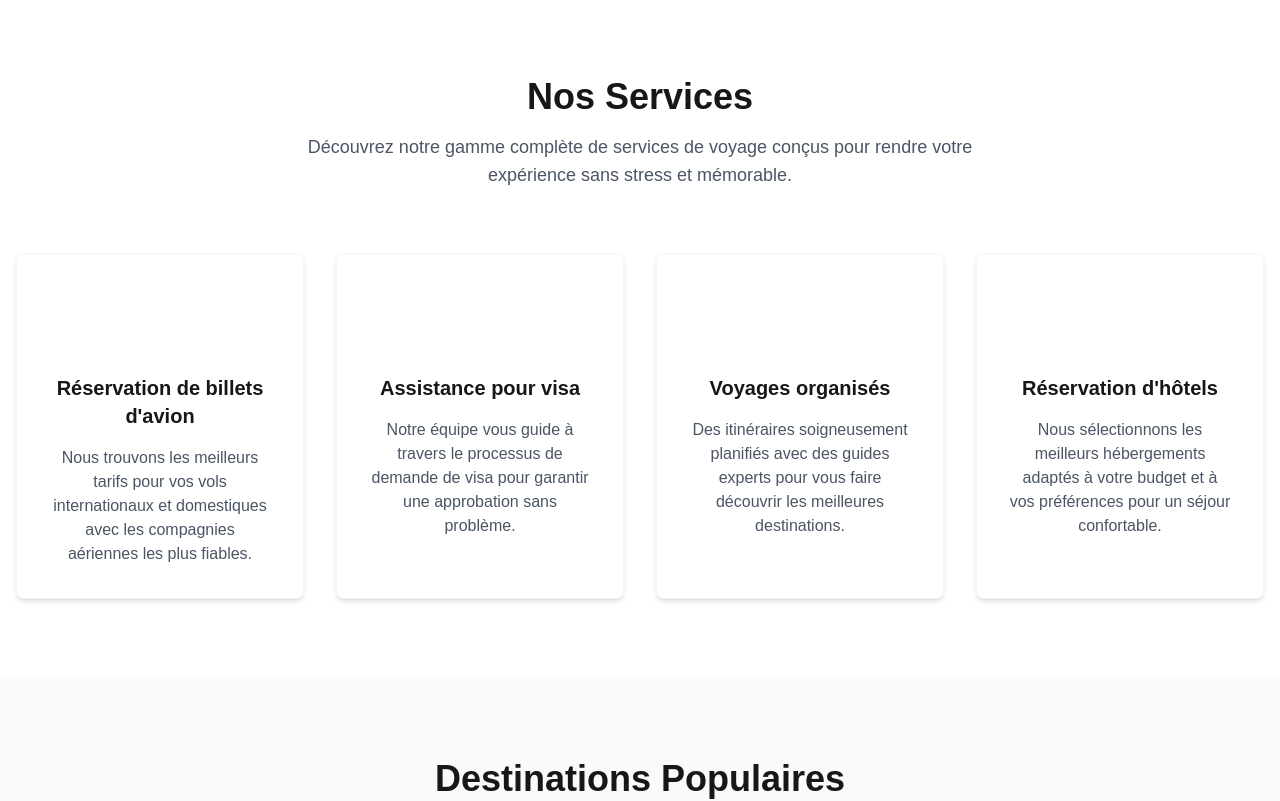
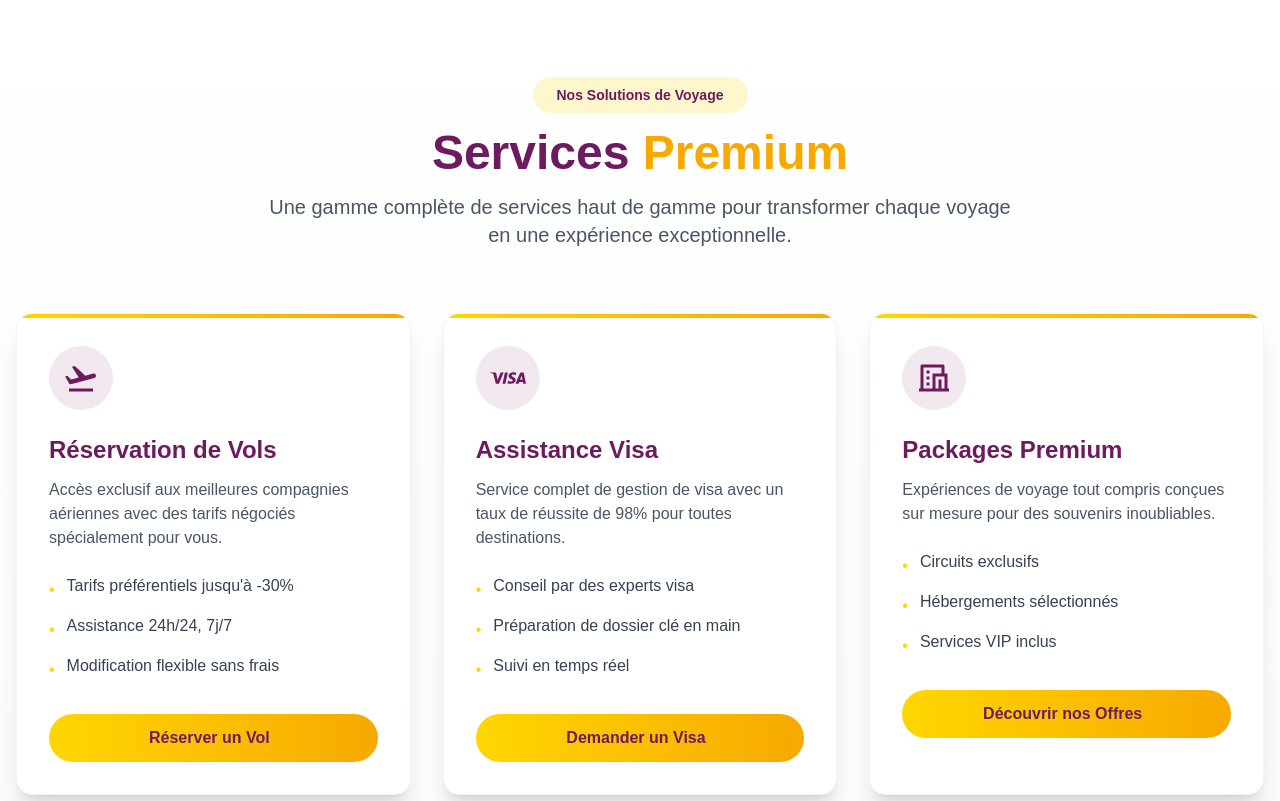
Before and after one commit to freddymk313/metrotravels, a Next.js app: page / in a window 1280 px wide. Shown: the part 980-1781 px from the top of the page. Built offline with nearby package versions, Linux system fonts and the light colour scheme.

Commit message:
services ok

```diff
--- a/components/Services.tsx
+++ b/components/Services.tsx
@@ -1,57 +1,99 @@
-// components/Services.tsx
 import React from 'react';
+import { FaPlaneDeparture, FaPassport, FaSuitcaseRolling } from "react-icons/fa";
+import { RiFlightTakeoffLine, RiVisaLine, RiHotelLine } from "react-icons/ri";
 
 const services = [
   {
-    icon: 'ri-flight-takeoff-line',
-    title: "Réservation de billets d'avion",
-    description:
-      'Nous trouvons les meilleurs tarifs pour vos vols internationaux et domestiques avec les compagnies aériennes les plus fiables.',
+    icon: <RiFlightTakeoffLine className="text-4xl" />,
+    title: "Réservation de Vols",
+    description: "Accès exclusif aux meilleures compagnies aériennes avec des tarifs négociés spécialement pour vous.",
+    features: [
+      "Tarifs préférentiels jusqu'à -30%",
+      "Assistance 24h/24, 7j/7",
+      "Modification flexible sans frais",
+    ],
+    button: "Réserver un Vol",
   },
   {
-    icon: 'ri-passport-line',
-    title: 'Assistance pour visa',
-    description:
-      'Notre équipe vous guide à travers le processus de demande de visa pour garantir une approbation sans problème.',
+    icon: <RiVisaLine className="text-4xl" />,
+    title: "Assistance Visa",
+    description: "Service complet de gestion de visa avec un taux de réussite de 98% pour toutes destinations.",
+    features: [
+      "Conseil par des experts visa",
+      "Préparation de dossier clé en main",
+      "Suivi en temps réel",
+    ],
+    button: "Demander un Visa",
   },
   {
-    icon: 'ri-route-line',
-    title: 'Voyages organisés',
-    description:
-      'Des itinéraires soigneusement planifiés avec des guides experts pour vous faire découvrir les meilleures destinations.',
-  },
-  {
-    icon: 'ri-hotel-line',
-    title: "Réservation d'hôtels",
-    description:
-      'Nous sélectionnons les meilleurs hébergements adaptés à votre budget et à vos préférences pour un séjour confortable.',
+    icon: <RiHotelLine className="text-4xl" />,
+    title: "Packages Premium",
+    description: "Expériences de voyage tout compris conçues sur mesure pour des souvenirs inoubliables.",
+    features: [
+      "Circuits exclusifs",
+      "Hébergements sélectionnés",
+      "Services VIP inclus",
+    ],
+    button: "Découvrir nos Offres",
   },
 ];
 
 const Services: React.FC = () => {
   return (
-    <section id="services" className="py-20 bg-white">
+    <section id="services" className="py-20 bg-gradient-to-b from-white to-gray-50">
       <div className="container mx-auto px-4">
         <div className="text-center mb-16">
-          <h2 className="text-3xl md:text-4xl font-bold text-primary mb-4">Nos Services</h2>
-          <p className="text-lg text-gray-600 max-w-2xl mx-auto">
-            Découvrez notre gamme complète de services de voyage conçus pour rendre votre expérience sans stress et mémorable.
+          <span className="inline-block bg-[#FFD600]/20 text-[#6D1A5F] px-6 py-2 rounded-full text-sm font-semibold mb-4">
+            Nos Solutions de Voyage
+          </span>
+          <h2 className="text-4xl md:text-5xl font-bold text-[#6D1A5F] mb-4">
+            Services <span className="text-[#F7A900]">Premium</span>
+          </h2>
+          <p className="text-xl text-gray-600 max-w-3xl mx-auto">
+            Une gamme complète de services haut de gamme pour transformer chaque voyage en une expérience exceptionnelle.
           </p>
         </div>
 
-        <div className="grid grid-cols-1 md:grid-cols-2 lg:grid-cols-4 gap-8">
+        <div className="grid grid-cols-1 md:grid-cols-3 gap-8">
           {services.map((service, index) => (
             <div
               key={index}
-              className="service-card bg-white p-8 rounded-lg shadow-md border border-gray-100"
+              className="group bg-white p-8 rounded-2xl shadow-xl hover:shadow-2xl transition-all duration-300 border border-gray-100 hover:border-[#FFD600]/30 relative overflow-hidden"
             >
-              <div className="w-16 h-16 flex items-center justify-center bg-secondary rounded-full mb-6 mx-auto">
-                <i className={`${service.icon} ri-xl text-primary`}></i>
+              <div className="absolute top-0 left-0 w-full h-1 bg-gradient-to-r from-[#FFD600] to-[#F7A900]" />
+
+              <div className="mb-6 flex items-center justify-center w-16 h-16 rounded-full bg-[#7B1F6B]/10 text-[#6D1A5F] group-hover:bg-[#FFD600]/20 group-hover:text-[#7B1F6B] transition-all">
+                {service.icon}
               </div>
-              <h3 className="text-xl font-semibold text-center mb-4">{service.title}</h3>
-              <p className="text-gray-600 text-center">{service.description}</p>
+
+              <h3 className="text-2xl font-bold text-[#6D1A5F] mb-3">{service.title}</h3>
+              <p className="text-gray-600 mb-6">{service.description}</p>
+
+              <ul className="space-y-3 mb-8">
+                {service.features.map((feature, i) => (
+                  <li key={i} className="flex items-start gap-3">
+                    <span className="text-[#FFD600] mt-1">•</span>
+                    <span className="text-gray-700">{feature}</span>
+                  </li>
+                ))}
+              </ul>
+
+              <button className="w-full bg-gradient-to-r from-[#FFD600] to-[#F7A900] text-[#6D1A5F] font-semibold py-3 px-6 rounded-full hover:shadow-md transition-all flex items-center justify-center gap-2 group-hover:from-[#FFD600] group-hover:to-[#FFD600]">
+                {service.button}
+                <i className="ri-arrow-right-line transition-transform group-hover:translate-x-1" />
+              </button>
             </div>
           ))}
+        </div>
+
+        <div className="mt-16 text-center">
+          <p className="text-gray-600 mb-6">Vous avez un projet de voyage spécifique ?</p>
+          <a
+            href="#contact"
+            className="inline-block border-2 border-[#6D1A5F] text-[#6D1A5F] font-semibold px-8 py-3 rounded-full hover:bg-[#6D1A5F] hover:text-white transition-all"
+          >
+            Demander un Devis Personnalisé
+          </a>
         </div>
       </div>
     </section>
```
